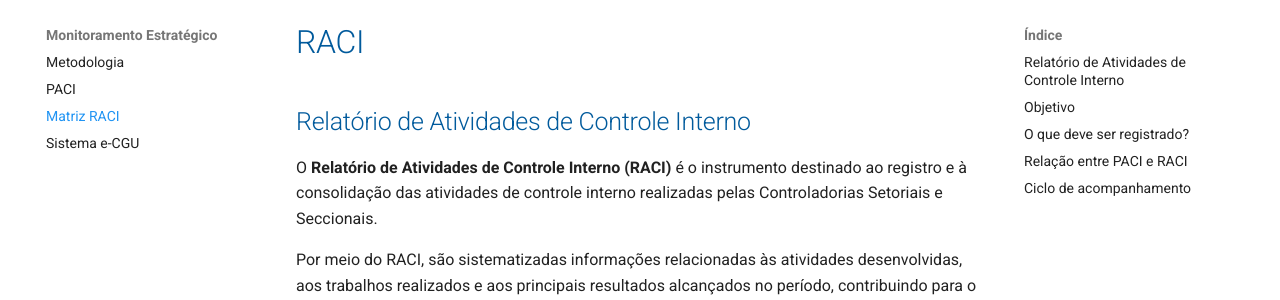
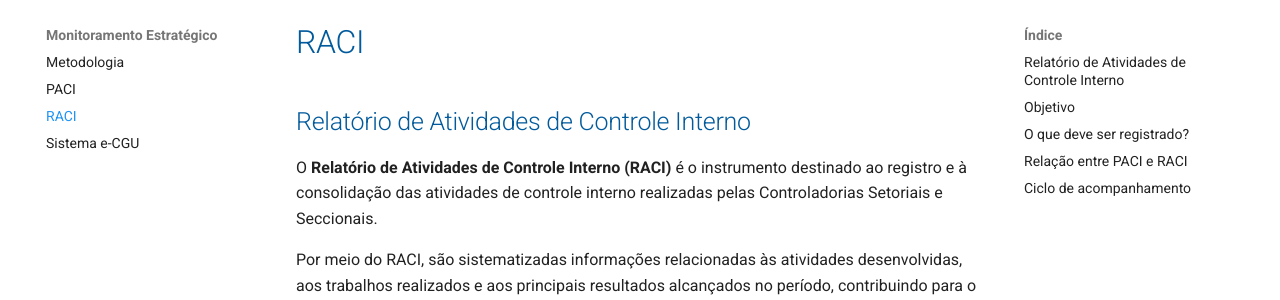
Before and after one commit to CGEMG-AHCS/guia-monitoramento-estrategico, an MkDocs documentation site: the page built from docs/monitoramento/raci.md, in a window 1280 px wide. Shown: the part 124-424 px from the top of the page. Built offline with MkDocs 1.6.1 and Material for MkDocs 9.7.7, drawn with Linux system fonts in a browser that asks for light colours.

Commit message:
Update mkdocs.yml

```diff
--- a/mkdocs.yml
+++ b/mkdocs.yml
@@ -29,14 +29,14 @@ nav:
   - Monitoramento Estratégico:
       - Metodologia: monitoramento/metodologia.md
       - PACI: monitoramento/paci.md
-      - Matriz RACI: monitoramento/raci.md
+      - RACI: monitoramento/raci.md
       - Sistema e-CGU: monitoramento/sistema e-cgu.md
 
   - Bases de Dados:
       - Visão Geral: bases-dados/index.md
+      - Estrutura de Recursos Humanos: bases-dados/estrutura-rh.md
       - PACI: bases-dados/paci.md
-      - Estrutura de Recursos Humanos: bases-dados/estrutura-rh.md
-      - Matriz RACI: bases-dados/raci.md
+      - RACI: bases-dados/raci.md
 
   - Referências e Apoio:
       - e-CGU: referencias/e-cgu.md
```
